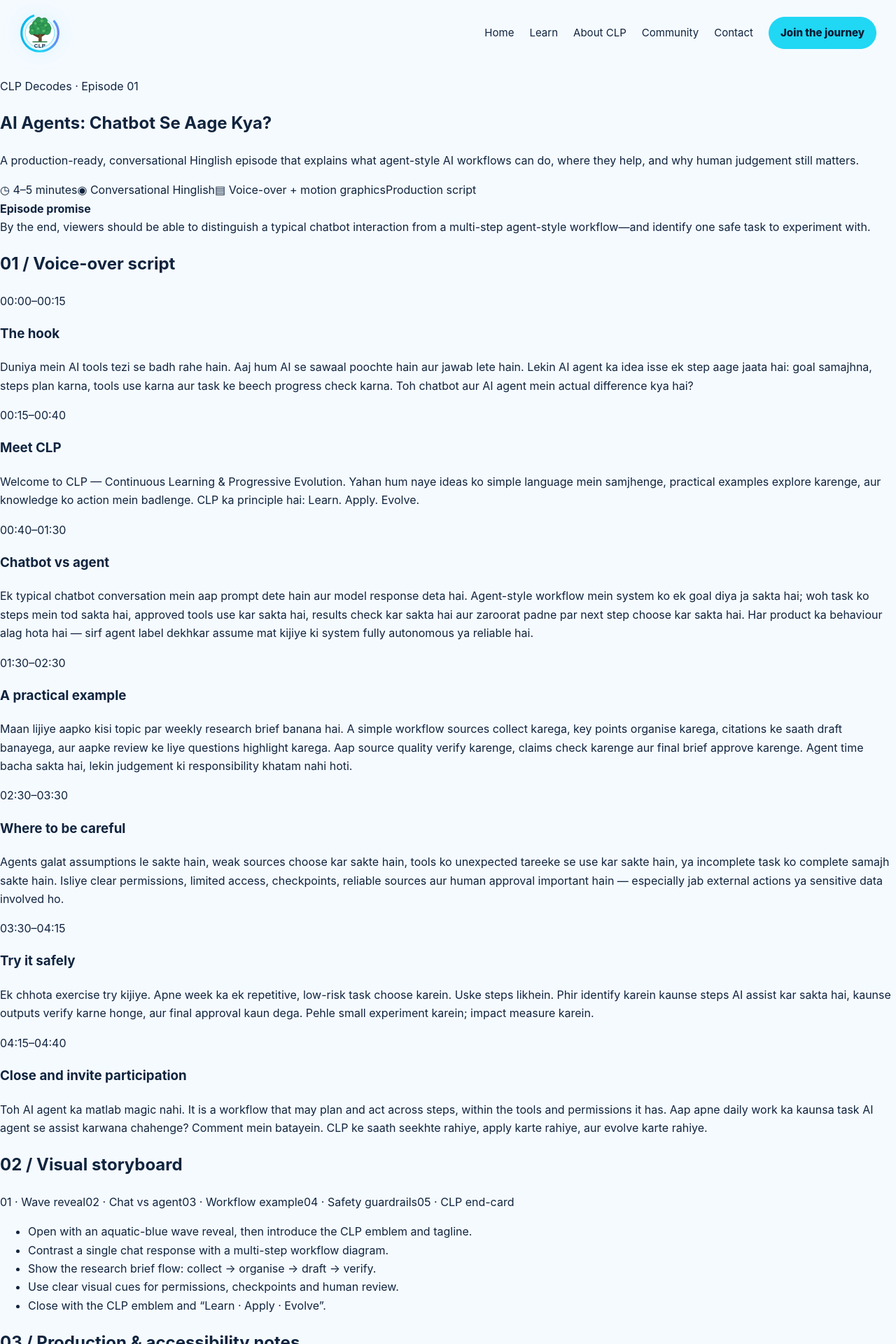
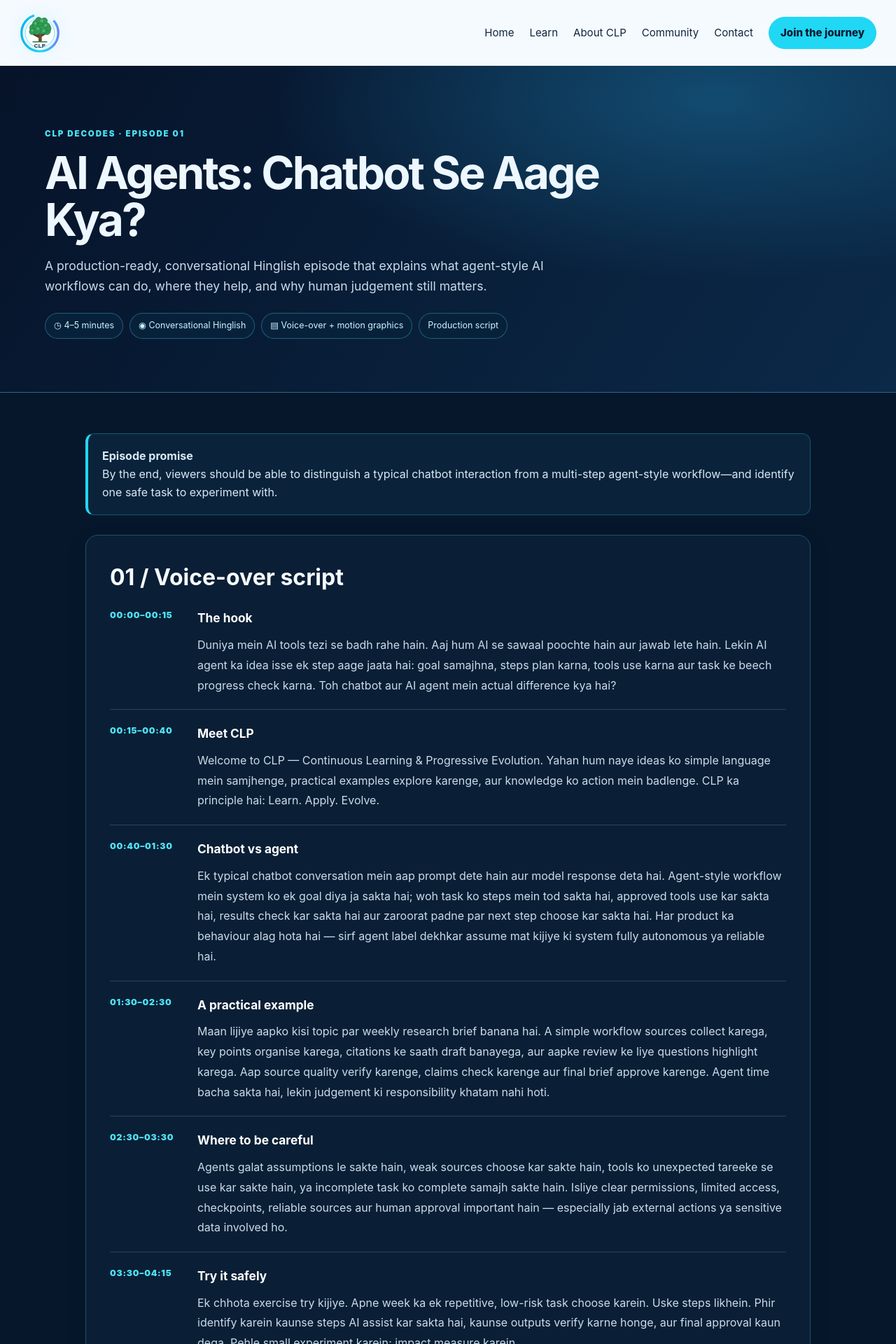
Before and after one commit to sanjeevkshu/clp, a Jekyll site: the page built from video/launch-video.md, in a window 1280 px wide. Shown: the top 1920 px of the page at 70% size. Built offline with Jekyll 4.4.1, drawn with Linux system fonts in a browser that asks for light colours.

Commit message:
Add polished responsive episode script and 404 page design

```diff
--- a/assets/css/styles.css
+++ b/assets/css/styles.css
@@ -921,3 +921,41 @@
 body.home-page .home-path-card:focus-visible::after,
 body.home-page .home-video-card:hover::after,
 body.home-page .home-video-card:focus-visible::after{content:none!important;display:none!important;width:0!important;height:0!important;border:0!important;border-radius:0!important;background:none!important;box-shadow:none!important;filter:none!important}
+
+
+/* CLP video-script pages: editorial layout, clear hierarchy and readable production details. */
+.video-episode{background:#06172b;color:#edf7ff}
+.video-episode .episode-hero{padding:clamp(34px,6vw,76px) clamp(20px,5vw,72px);background:radial-gradient(ellipse at 80% 10%,#124b70 0,transparent 44%),linear-gradient(125deg,#061329,#0b2948);border-bottom:1px solid #2b6884}
+.video-episode .episode-shell{max-width:1080px;margin:auto;padding:34px 22px 76px}
+.video-episode .episode-kicker{color:#49e2f4;font-size:.72rem;font-weight:900;letter-spacing:.16em;text-transform:uppercase}
+.video-episode h1{font-size:clamp(2.2rem,5vw,4rem);line-height:1.05;letter-spacing:-.045em;max-width:900px;margin:12px 0 18px}
+.video-episode .episode-intro{font-size:1.1rem;color:#c9dceb;max-width:760px}
+.video-episode .episode-meta{display:flex;flex-wrap:wrap;gap:9px;margin-top:24px}
+.video-episode .episode-meta span{border:1px solid #4acfe65c;background:#08213b;padding:7px 12px;border-radius:99px;color:#c7f7ff;font-size:.78rem}
+.video-episode .episode-callout{margin:24px 0;padding:18px 20px;border:1px solid #29cde74d;border-left:4px solid #20d7f4;border-radius:12px;background:#0a233a;color:#d7e9f5}
+.video-episode .episode-section{margin:28px 0;padding:clamp(20px,3.5vw,34px);background:#0a1f35;border:1px solid #24516b;border-radius:18px;box-shadow:0 12px 35px #00000014}
+.video-episode .episode-section h2{font-size:clamp(1.35rem,3vw,2rem);margin:0 0 18px;color:#f5fbff}
+.video-episode .script-beat{display:grid;grid-template-columns:105px 1fr;gap:20px;padding:20px 0;border-top:1px solid #29465d}
+.video-episode .script-beat:first-of-type{border-top:0;padding-top:0}
+.video-episode .script-time{font-size:.77rem;letter-spacing:.06em;font-weight:900;color:#50e2f3}
+.video-episode .script-beat h3{margin:0 0 9px;font-size:1.08rem;color:#fff}
+.video-episode .script-beat p{margin:0;color:#cbdbea;line-height:1.8}
+.video-episode .episode-section li{color:#cbdbea;margin:.55em 0}
+.video-episode .episode-section a{color:#68e7f6}
+.video-episode .episode-steps{display:grid;grid-template-columns:repeat(5,minmax(0,1fr));gap:10px;margin:18px 0}
+.video-episode .episode-steps span{padding:14px 10px;text-align:center;border:1px solid #2b6680;background:#0b2942;border-radius:10px;color:#bff6ff;font-size:.8rem;font-weight:800}
+.video-episode .episode-actions{display:flex;flex-wrap:wrap;gap:12px;margin-top:28px}
+.video-episode .episode-actions a{display:inline-flex;padding:12px 17px;border-radius:99px;text-decoration:none;font-weight:850;background:#20d7f4;color:#06172b}
+.video-episode .episode-actions a.secondary{background:transparent;color:#bff6ff;border:1px solid #54dff1}
+@media(max-width:650px){.video-episode .script-beat{grid-template-columns:1fr;gap:7px}.video-episode .episode-steps{grid-template-columns:1fr 1fr}.video-episode .episode-steps span:last-child{grid-column:1/-1}}
+
+/* Designed 404 experience */
+.not-found-page{background:#061329;color:#f2f8ff}
+.not-found{min-height:70vh;display:grid;place-items:center;padding:54px 22px;background:radial-gradient(ellipse at 50% 20%,#0e4b70 0,transparent 50%),linear-gradient(145deg,#061329,#08233d)}
+.not-found-card{max-width:760px;text-align:center;padding:clamp(28px,6vw,62px);border:1px solid #48d6ee4a;border-radius:28px;background:#061a30d9;box-shadow:0 25px 80px #0004}
+.not-found-code{font-size:clamp(5rem,18vw,10rem);font-weight:950;line-height:.9;letter-spacing:-.08em;margin:0;background:linear-gradient(90deg,#20d7f4,#a99aff);color:transparent;background-clip:text;-webkit-background-clip:text}
+.not-found h1{font-size:clamp(1.8rem,4vw,3rem);margin:20px 0 10px;letter-spacing:-.04em}
+.not-found p{color:#c9dceb;max-width:540px;margin:0 auto 22px}
+.not-found .not-found-actions{display:flex;justify-content:center;gap:12px;flex-wrap:wrap}
+.not-found .not-found-actions a{padding:12px 18px;border-radius:99px;text-decoration:none;font-weight:850;background:#20d7f4;color:#061329}
+.not-found .not-found-actions a.secondary{background:transparent;border:1px solid #57dff2;color:#c7f7ff}
```
